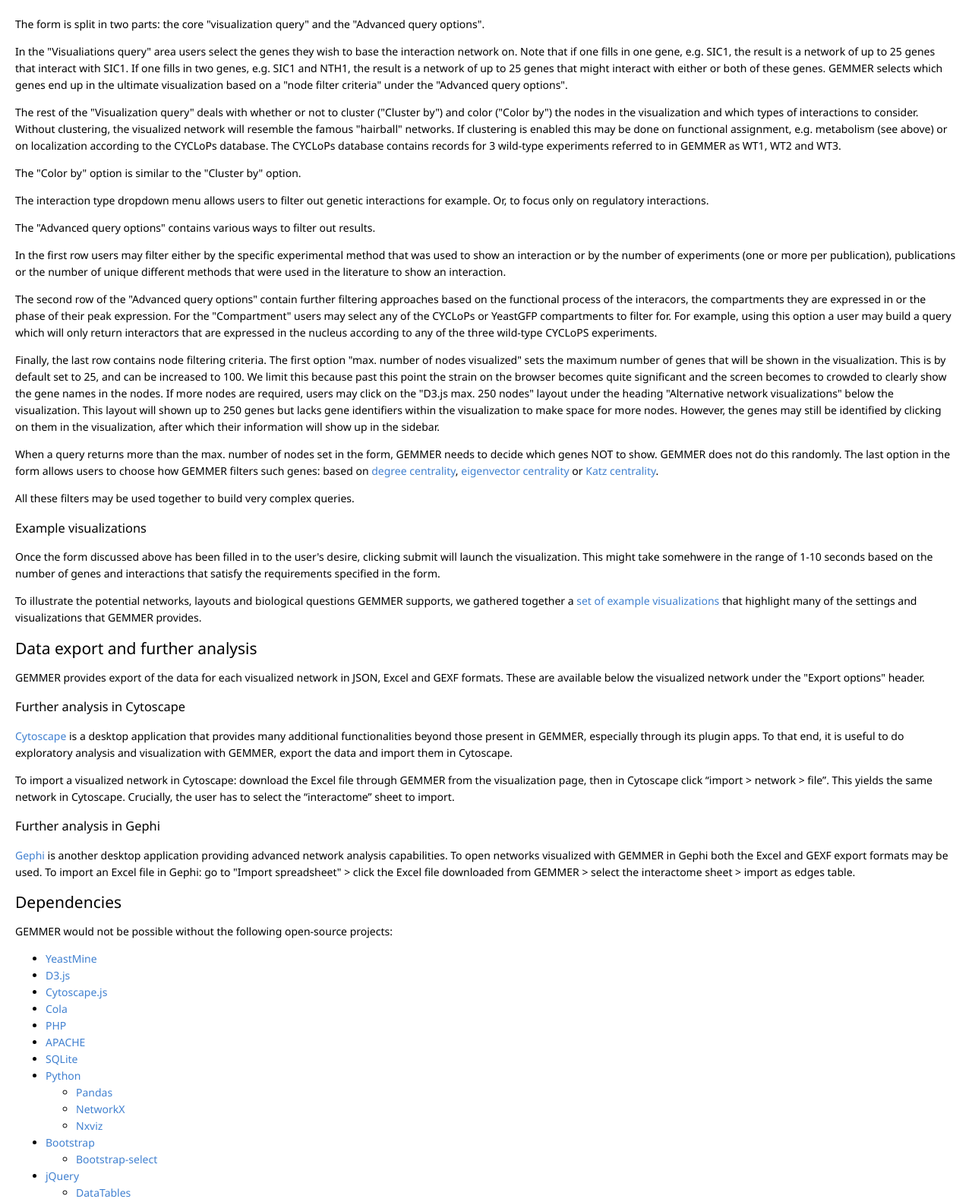
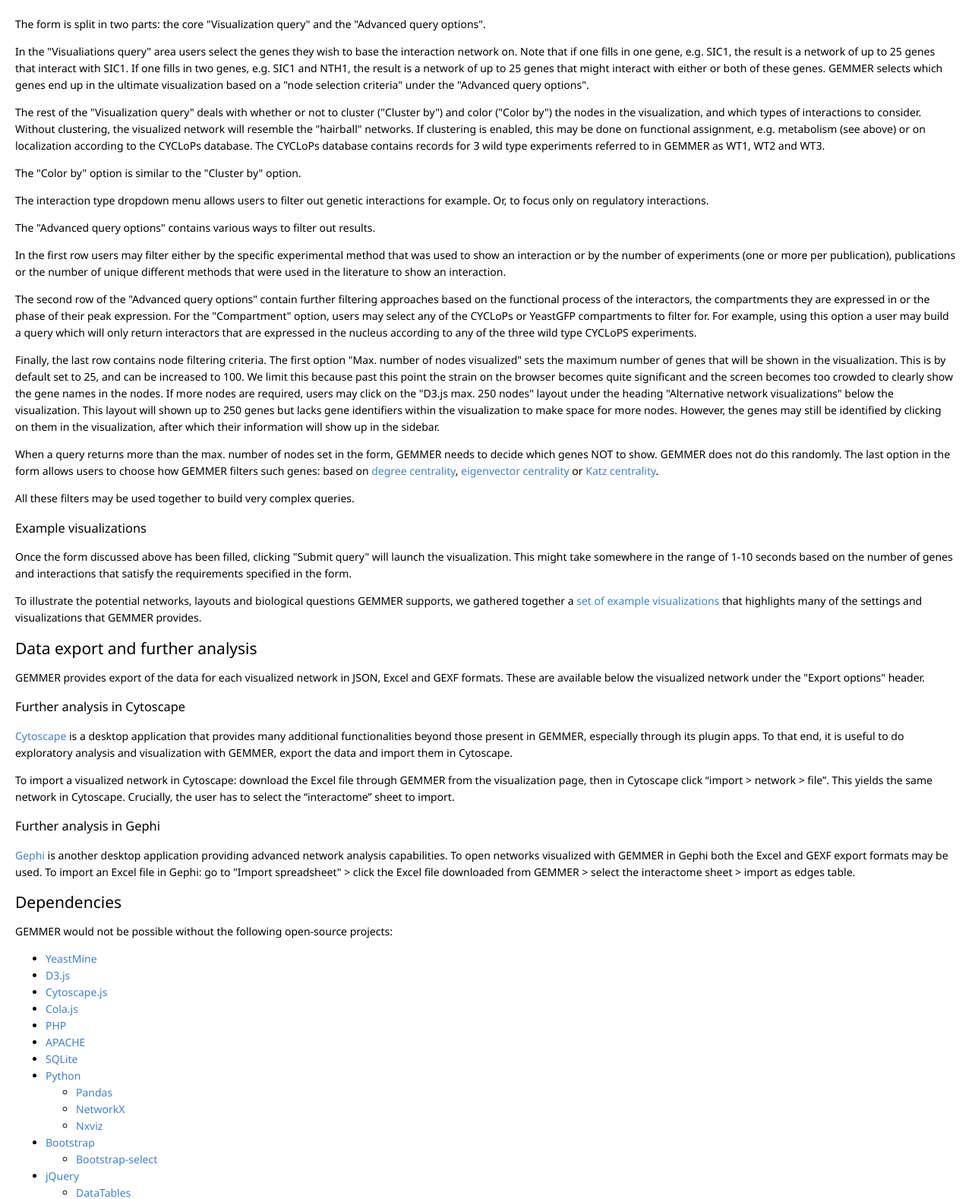
Before and after one commit to barberislab/GEMMER, a PHP site: page /pages/documentation.html in a window 1280 px wide. Shown: the part 3542-5120 px from the top of the page at 76% size. Run offline with PHP 8.4, Linux system fonts and the light colour scheme.

Commit message:
[UI] Documentation, Landing, Legend and Examples updates

```diff
--- a/css/custom_stylesheet.css
+++ b/css/custom_stylesheet.css
@@ -271,3 +271,6 @@
 .spacer-200 {
     height:200px;
 }
+#legend-nodes svg {
+    min-height: 340px;
+}
--- a/index.php
+++ b/index.php
@@ -81,8 +81,8 @@
                             <li><a href="index.php">Home</a></li>
                             <li><a href="index.php?id=tool">Visualize</a></li>
                             <li><a href="index.php?id=database">Database</a></li>
+                            <li><a href="index.php?id=documentation">Documentation</a></li>
                             <li><a href="index.php?id=examples">Examples</a></li>
-                            <li><a href="index.php?id=documentation">Documentation</a></li>
                             <li><a href="index.php?id=news">News</a></li>
                             <li><a href="https://github.com/ThierryMondeel/GEMMER">Github repository</a></li>
                             <li><a href="index.php?id=contact">Contact</a></li>
--- a/pages/documentation.html
+++ b/pages/documentation.html
@@ -436,20 +436,20 @@
 <h3>Using the form to build an interaction network visualization</h3>
 <p>The <a href="index.php?id=tool">visualization page</a> contains a form that is to be used to query the database for a specific interaction network satisfying your requirements.</p>
 <p><img src="img/input_form_advanced.png" alt="Advanced form input"></p>
-<p>The form is split in two parts: the core &quot;visualization query&quot; and the &quot;Advanced query options&quot;.</p>
-<p>In the &quot;Visualiations query&quot; area users select the genes they wish to base the interaction network on. Note that if one fills in one gene, e.g. SIC1, the result is a network of up to 25 genes that interact with SIC1. If one fills in two genes, e.g. SIC1 and NTH1, the result is a network of up to 25 genes that might interact with either or both of these genes. GEMMER selects which genes end up in the ultimate visualization based on a &quot;node filter criteria&quot; under the &quot;Advanced query options&quot;.</p>
-<p>The rest of the &quot;Visualization query&quot; deals with whether or not to cluster (&quot;Cluster by&quot;) and color (&quot;Color by&quot;) the nodes in the visualization and which types of interactions to consider. Without clustering, the visualized network will resemble the famous &quot;hairball&quot; networks. If clustering is enabled this may be done on functional assignment, e.g. metabolism (see above) or on localization according to the CYCLoPs database. The CYCLoPs database contains records for 3 wild-type experiments referred to in GEMMER as WT1, WT2 and WT3.</p>
+<p>The form is split in two parts: the core &quot;Visualization query&quot; and the &quot;Advanced query options&quot;.</p>
+<p>In the &quot;Visualiations query&quot; area users select the genes they wish to base the interaction network on. Note that if one fills in one gene, e.g. SIC1, the result is a network of up to 25 genes that interact with SIC1. If one fills in two genes, e.g. SIC1 and NTH1, the result is a network of up to 25 genes that might interact with either or both of these genes. GEMMER selects which genes end up in the ultimate visualization based on a &quot;node selection criteria&quot; under the &quot;Advanced query options&quot;.</p>
+<p>The rest of the &quot;Visualization query&quot; deals with whether or not to cluster (&quot;Cluster by&quot;) and color (&quot;Color by&quot;) the nodes in the visualization, and which types of interactions to consider. Without clustering, the visualized network will resemble the &quot;hairball&quot; networks. If clustering is enabled, this may be done on functional assignment, e.g. metabolism (see above) or on localization according to the CYCLoPs database. The CYCLoPs database contains records for 3 wild type experiments referred to in GEMMER as WT1, WT2 and WT3.</p>
 <p>The &quot;Color by&quot; option is similar to the &quot;Cluster by&quot; option.</p>
 <p>The interaction type dropdown menu allows users to filter out genetic interactions for example. Or, to focus only on regulatory interactions.</p>
 <p>The &quot;Advanced query options&quot; contains various ways to filter out results.</p>
 <p>In the first row users may filter either by the specific experimental method that was used to show an interaction or by the number of experiments (one or more per publication), publications or the number of unique different methods that were used in the literature to show an interaction.</p>
-<p>The second row of the &quot;Advanced query options&quot; contain further filtering approaches based on the functional process of the interacors, the compartments they are expressed in or the phase of their peak expression. For the &quot;Compartment&quot; users may select any of the CYCLoPs or YeastGFP compartments to filter for. For example, using this option a user may build a query which will only return interactors that are expressed in the nucleus according to any of the three wild-type CYCLoPS experiments.</p>
-<p>Finally, the last row contains node filtering criteria. The first option &quot;max. number of nodes visualized&quot; sets the maximum number of genes that will be shown in the visualization. This is by default set to 25, and can be increased to 100. We limit this because past this point the strain on the browser becomes quite significant and the screen becomes to crowded to clearly show the gene names in the nodes. If more nodes are required, users may click on the &quot;D3.js max. 250 nodes&quot; layout under the heading &quot;Alternative network visualizations&quot; below the visualization. This layout will shown up to 250 genes but lacks gene identifiers within the visualization to make space for more nodes. However, the genes may still be identified by clicking on them in the visualization, after which their information will show up in the sidebar.</p>
+<p>The second row of the &quot;Advanced query options&quot; contain further filtering approaches based on the functional process of the interactors, the compartments they are expressed in or the phase of their peak expression. For the &quot;Compartment&quot; option, users may select any of the CYCLoPs or YeastGFP compartments to filter for. For example, using this option a user may build a query which will only return interactors that are expressed in the nucleus according to any of the three wild type CYCLoPS experiments.</p>
+<p>Finally, the last row contains node filtering criteria. The first option &quot;Max. number of nodes visualized&quot; sets the maximum number of genes that will be shown in the visualization. This is by default set to 25, and can be increased to 100. We limit this because past this point the strain on the browser becomes quite significant and the screen becomes too crowded to clearly show the gene names in the nodes. If more nodes are required, users may click on the &quot;D3.js max. 250 nodes&quot; layout under the heading &quot;Alternative network visualizations&quot; below the visualization. This layout will shown up to 250 genes but lacks gene identifiers within the visualization to make space for more nodes. However, the genes may still be identified by clicking on them in the visualization, after which their information will show up in the sidebar.</p>
 <p>When a query returns more than the max. number of nodes set in the form, GEMMER needs to decide which genes NOT to show. GEMMER does not do this randomly. The last option in the form allows users to choose how GEMMER filters such genes: based on <a href="https://en.wikipedia.org/wiki/Centrality#Degree_centrality">degree centrality</a>, <a href="https://en.wikipedia.org/wiki/Eigenvector_centrality">eigenvector centrality</a> or <a href="https://en.wikipedia.org/wiki/Katz_centrality">Katz centrality</a>.</p>
 <p>All these filters may be used together to build very complex queries.</p>
 <h3>Example visualizations</h3>
-<p>Once the form discussed above has been filled in to the user's desire, clicking submit will launch the visualization. This might take somehwere in the range of 1-10 seconds based on the number of genes and interactions that satisfy the requirements specified in the form.</p>
-<p>To illustrate the potential networks, layouts and biological questions GEMMER supports, we gathered together a <a href="index.php?id=examples">set of example visualizations</a> that highlight many of the settings and visualizations that GEMMER provides.</p>
+<p>Once the form discussed above has been filled, clicking &quot;Submit query&quot; will launch the visualization. This might take somewhere in the range of 1-10 seconds based on the number of genes and interactions that satisfy the requirements specified in the form.</p>
+<p>To illustrate the potential networks, layouts and biological questions GEMMER supports, we gathered together a <a href="index.php?id=examples">set of example visualizations</a> that highlights many of the settings and visualizations that GEMMER provides.</p>
 <h2>Data export and further analysis</h2>
 <p>GEMMER provides export of the data for each visualized network in JSON, Excel and GEXF formats. These are available below the visualized network under the &quot;Export options&quot; header.</p>
 <h3>Further analysis in Cytoscape</h3>
@@ -463,7 +463,7 @@
 <li><a href="https://yeastmine.yeastgenome.org/yeastmine/begin.do">YeastMine</a></li>
 <li><a href="https://d3js.org/">D3.js</a></li>
 <li><a href="http://js.cytoscape.org/">Cytoscape.js</a></li>
-<li><a href="http://marvl.infotech.monash.edu/webcola/">Cola</a></li>
+<li><a href="http://marvl.infotech.monash.edu/webcola/">Cola.js</a></li>
 <li><a href="http://php.net/">PHP</a></li>
 <li><a href="https://www.apache.org/">APACHE</a></li>
 <li><a href="https://www.sqlite.org/">SQLite</a></li>
--- a/visualization/d3_template.php
+++ b/visualization/d3_template.php
@@ -510,11 +510,12 @@
             // Legend
             var legendWidth = document.getElementById("legend-nodes").offsetWidth
                 legendHeight = 20 * color.domain().length;
+            console.log(color.domain().length, legendHeight);
 
             // ******* Node legend ************
             var svgLegend = d3.select("#legend-nodes").append("svg")
-            .style("width",legendWidth)
-            .style("height",legendHeight);
+                .style("width",legendWidth)
+                .style("height",legendHeight);
 
             var legend = svgLegend.selectAll(".legend")
             .data(color.domain()) // determines the contents of the legend
```
Also changed, not shown: pages/documentation.md (+9 -11 lines), pages/examples.php (+8 -8 lines), pages/landing.php (+10 -6 lines), cgi-bin/data/kegg_gene_dict.json, 1 other file.
